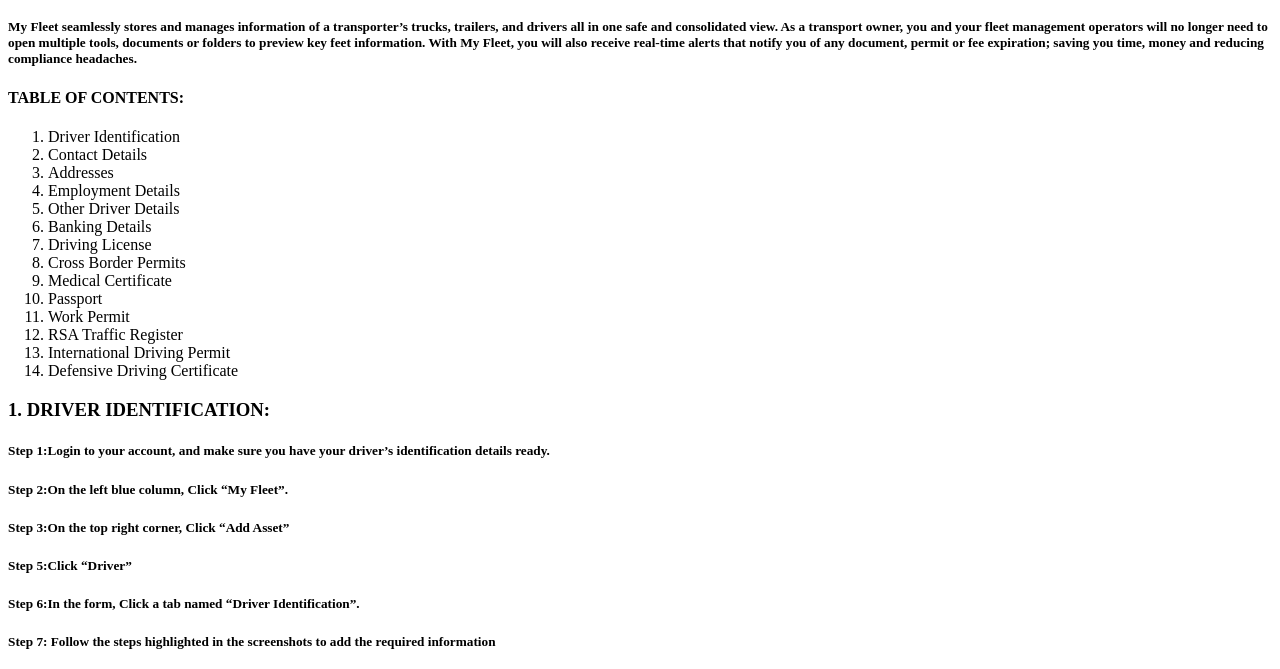
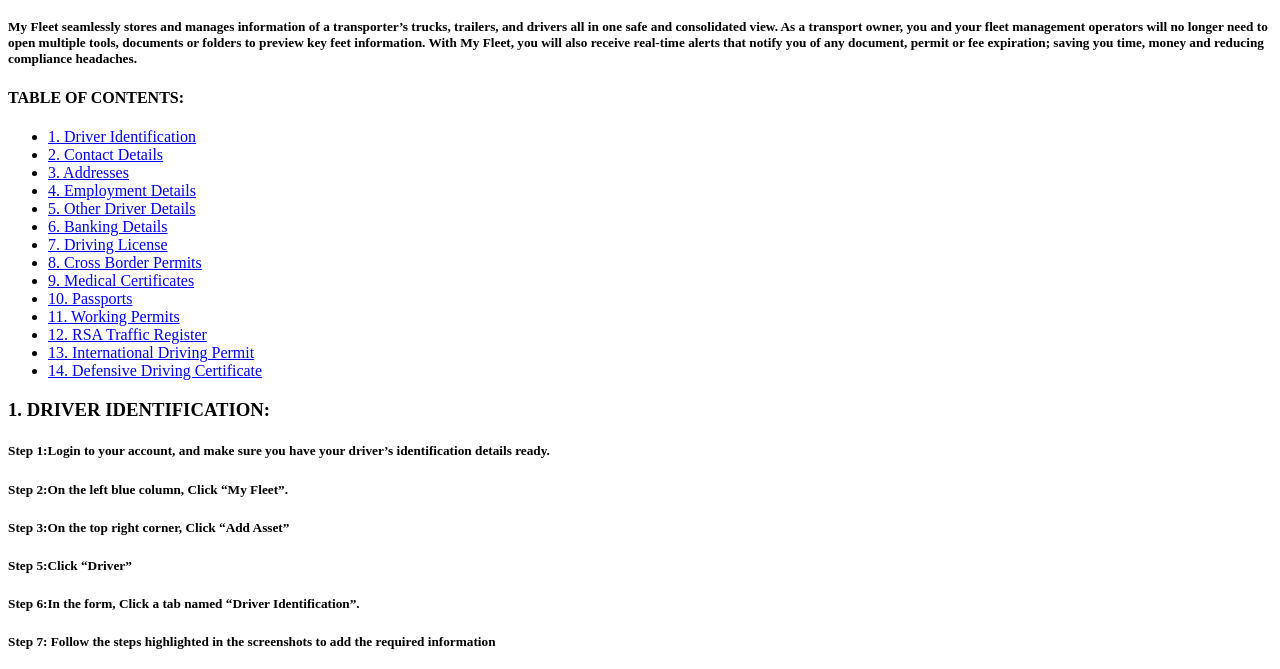
Before and after one commit to AmoDinho/gatsby-poc, a Gatsby site: page /how-to-add-a-driver in a window 1280 px wide. Shown: the part 110-779 px from the top of the page. Built offline with nearby package versions, Linux system fonts and the light colour scheme; Gatsby itself is replaced by a stand-in of ours.

Commit message:
Update Content “how-to-add-a-driver”

```diff
--- a/src/content/how-to-add-a-driver.md
+++ b/src/content/how-to-add-a-driver.md
@@ -9,20 +9,22 @@ coverImg: img
 
 #### TABLE OF CONTENTS:
 
-1. Driver Identification
-2. Contact Details
-3. Addresses
-4. Employment Details
-5. Other Driver Details
-6. Banking Details
-7. Driving License
-8. Cross Border Permits
-9. Medical Certificate
-10. Passport
-11. Work Permit
-12. RSA Traffic Register
-13. International Driving Permit
-14. Defensive Driving Certificate
+* [1. Driver Identification](#1-driver-identification)
+* [2. Contact Details](#2-Contact-Details)
+* [3. Addresses](#3-Addresses)
+* [4. Employment Details](#4-Employment-Details)
+* [5. Other Driver Details](#5-Other-Driver-Details)
+* [6. Banking Details](#6-Banking-Details)
+* [7. Driving License](#7-Driving-License)
+* [8. Cross Border Permits](#8-Cross-Border-Permits)
+* [9. Medical Certificates](#9-Medical-Certificates)
+* [10. Passports](#10-Passports)
+* [11. Working Permits](#11-Working-Permits)
+* [12. RSA Traffic Register](#12-RSA-Traffic-Register)
+* [13. International Driving Permit](#13-International-Driving-Permit)
+* [14. Defensive Driving Certificate](#14-Defensive-Driving-Certificate)
+
+
 
 ### 1. DRIVER IDENTIFICATION:
 
```
